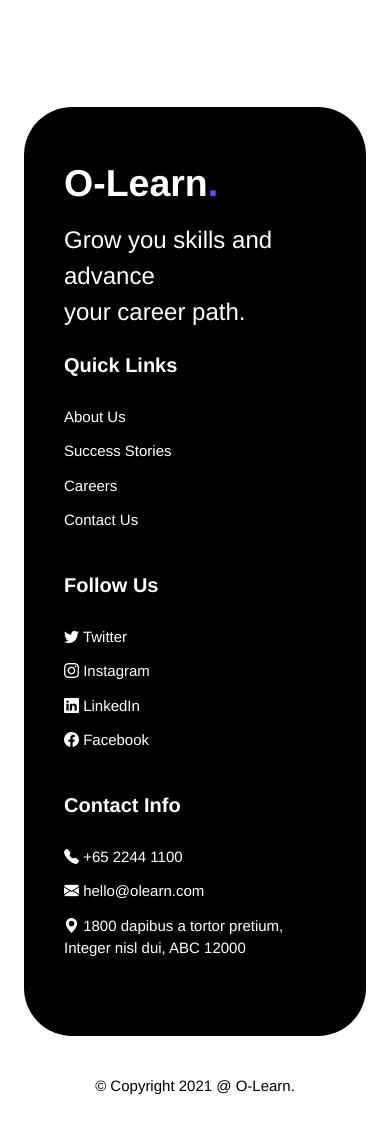
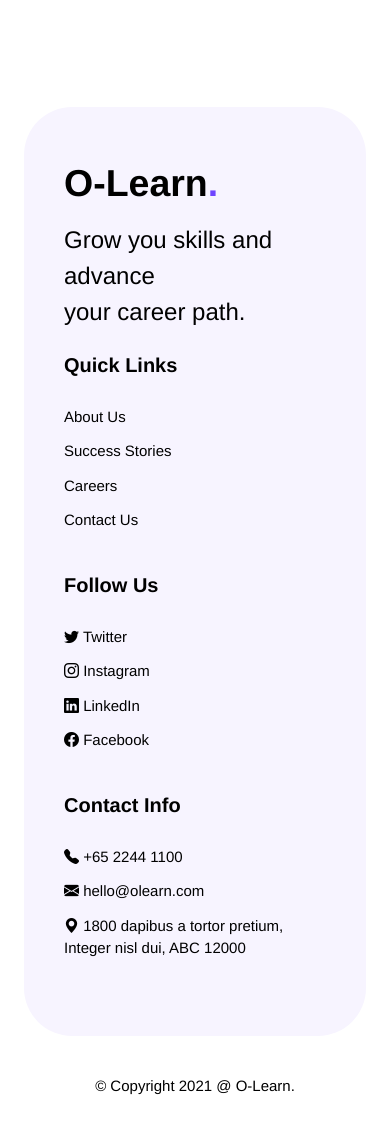
Before and after one commit to shinushaju/olearn, a Flask app: page /about in a window 390 px wide. Shown: the part 973-2121 px from the top of the page. Run offline with Flask 2, Linux system fonts and the light colour scheme.

Commit message:
updated footer style

```diff
--- a/static/css/style.css
+++ b/static/css/style.css
@@ -22,3 +22,13 @@ h6 {
   border-radius: 16px;
   box-shadow: rgba(0, 0, 0, 0.08) 0px 10px 50px;
 }
+
+.footer {
+  margin: auto 48px;
+}
+
+@media only screen and (max-width: 600px) {
+  .footer {
+    margin: auto 0px;
+  }
+}
--- a/templates/base.html
+++ b/templates/base.html
@@ -54,7 +54,7 @@
 
     <!-- footer starts here -->
     <footer class="w3-container w3-padding-large">
-        <div class="w3-row w3-padding-large w3-padding-48 w3-black" style="border-radius: 48px;">
+        <div class="w3-row w3-padding-large w3-padding-48 footer" style="background-color: #f7f4ff; border-radius: 48px;">
             <div class="w3-third w3-container">
                 <a href="{{ url_for('home') }}" class="w3-bar-item" style="text-decoration: none;font-size: 2.5rem; font-weight: bold;">
                     O-Learn<span style="font-size: 2.5rem; line-height: 0rem; color: #6E44FF;">.</span></a>
```
